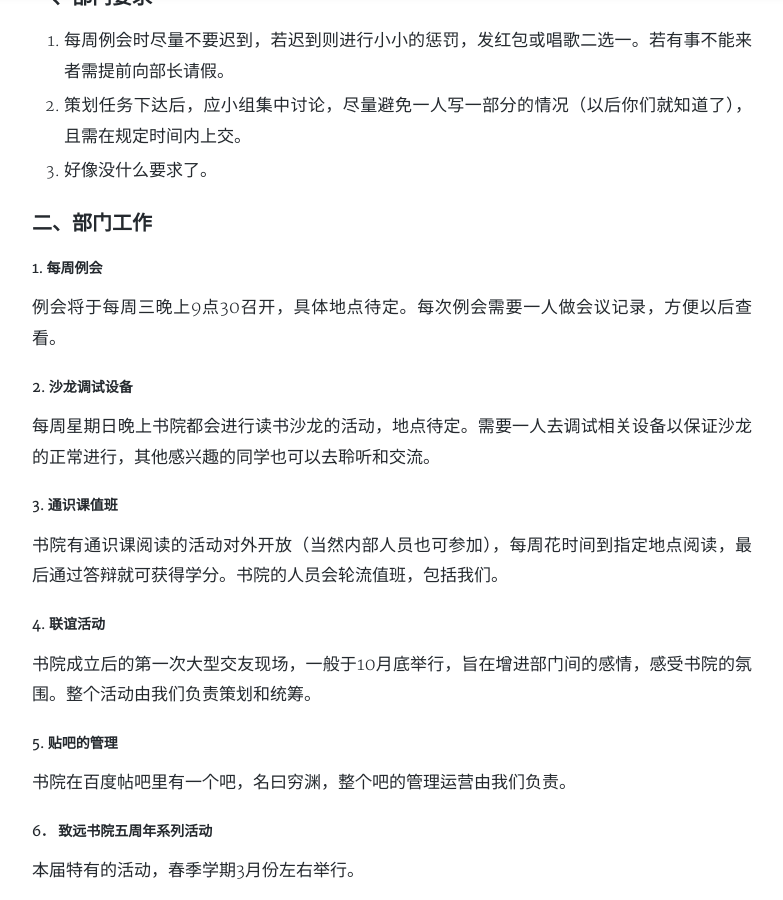
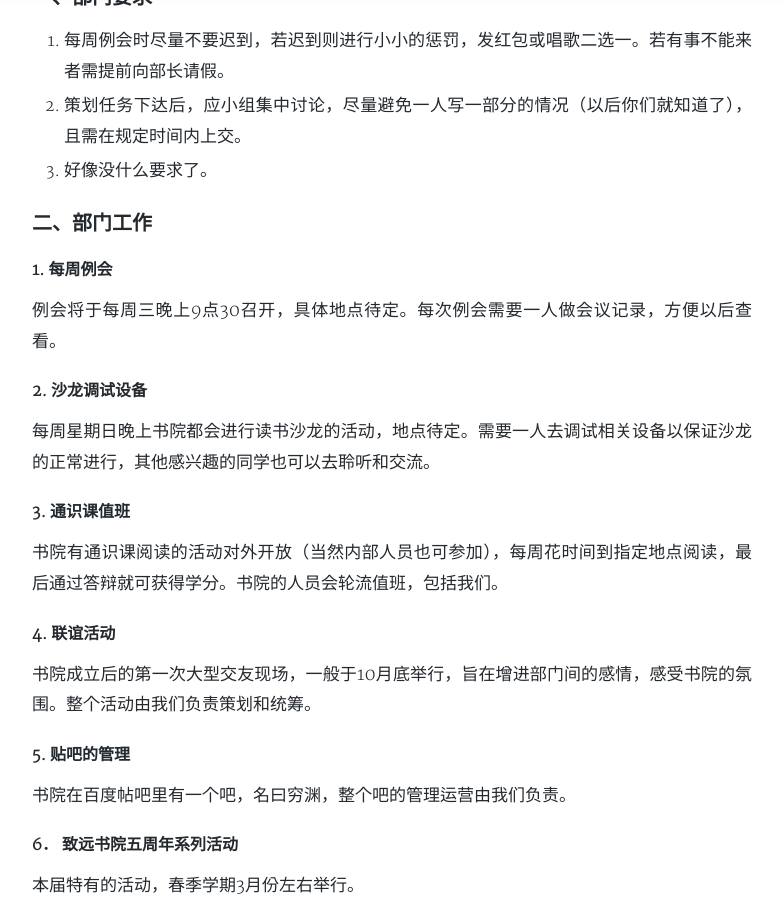
Before and after one commit to HITWHZYSYHDB/HITWHZYSYHDB.github.io, a Jekyll site: the page built from _posts/2018-09-29-HDB工作手册.md, in a window 1280 px wide and 900 px high, scrolled down 707 px. Shown: the whole window, without its empty margins (248-1031 px from the left). Built offline with Jekyll 4.4.1, drawn with Linux system fonts in a browser that asks for light colours; nearby versions of some CDN libraries; a style sheet for code colours, icons or effects is not loaded.

Commit message:
18092904

```diff
--- a/_posts/2018-09-29-HDB工作手册.md
+++ b/_posts/2018-09-29-HDB工作手册.md
@@ -20,38 +20,38 @@ tags: 基本工作手册
 
 ### 二、部门工作
 
-##### 1.	每周例会
+#### 1.	每周例会
 
 例会将于每周三晚上9点30召开，具体地点待定。每次例会需要一人做会议记录，方便以后查看。
 
-##### 2.	沙龙调试设备
+#### 2.	沙龙调试设备
 
 每周星期日晚上书院都会进行读书沙龙的活动，地点待定。需要一人去调试相关设备以保证沙龙的正常进行，其他感兴趣的同学也可以去聆听和交流。
 
-##### 3.	通识课值班
+#### 3.	通识课值班
 
 书院有通识课阅读的活动对外开放（当然内部人员也可参加），每周花时间到指定地点阅读，最后通过答辩就可获得学分。书院的人员会轮流值班，包括我们。
 
-##### 4.	联谊活动
+#### 4.	联谊活动
 
 书院成立后的第一次大型交友现场，一般于10月底举行，旨在增进部门间的感情，感受书院的氛围。整个活动由我们负责策划和统筹。
 
-##### 5.	贴吧的管理
+#### 5.	贴吧的管理
 
 书院在百度帖吧里有一个吧，名曰穷渊，整个吧的管理运营由我们负责。
 
-##### 6．	致远书院五周年系列活动
+#### 6．	致远书院五周年系列活动
 
 本届特有的活动，春季学期3月份左右举行。
 
-##### 7．	读书节
+#### 7．	读书节
 
 春季学期4月份左右举行。
 
-##### 8．	问墨传统文化知识大赛
+#### 8．	问墨传统文化知识大赛
 
 最为重要的一个活动，春季学期5月份左右举行。
 
-##### 9．	其他活动
+#### 9．	其他活动
 
 大家有想法随时提出来，若可行，则进行策划和举办。
```
